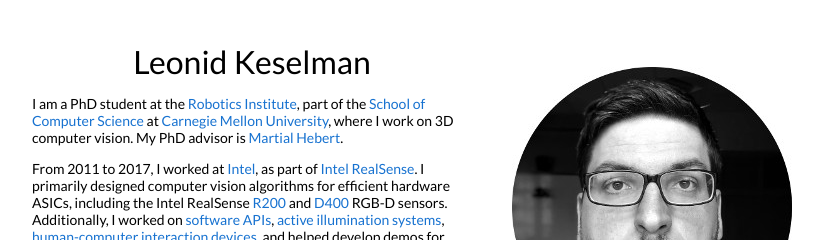
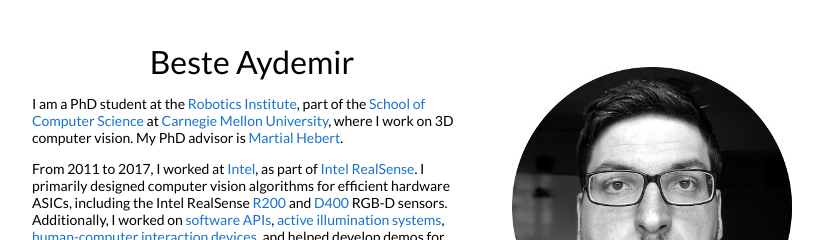
Before and after one commit to besteaydemir/besteaydemir.github.io, a Jekyll site: the page built from _posts/2023-08-09-pairwise.markdown, in a window 1280 px wide and 900 px high. Shown: the top 240 px of the window, without its empty margins (228-1051 px from the left). Built offline with Jekyll 4.4.1, drawn with Linux system fonts in a browser that asks for light colours.

Commit message:
Update default.html

```diff
--- a/_layouts/default.html
+++ b/_layouts/default.html
@@ -32,7 +32,7 @@
           <tr style="padding:0px">
             <td style="padding:2.5%;width:60%;vertical-align:middle">
               <h1>
-                Leonid Keselman
+                Beste Aydemir
               </h1>
               <p>I am a PhD student at the <a href="https://www.ri.cmu.edu/">Robotics Institute</a>, part of the <a href="https://www.scs.cmu.edu/">School of Computer Science</a> at <a href="https://www.cmu.edu/">Carnegie Mellon University</a>, where I work on 3D computer vision. My PhD advisor is <a href="http://www.cs.cmu.edu/~hebert/">Martial Hebert</a>.
               </p>
```
